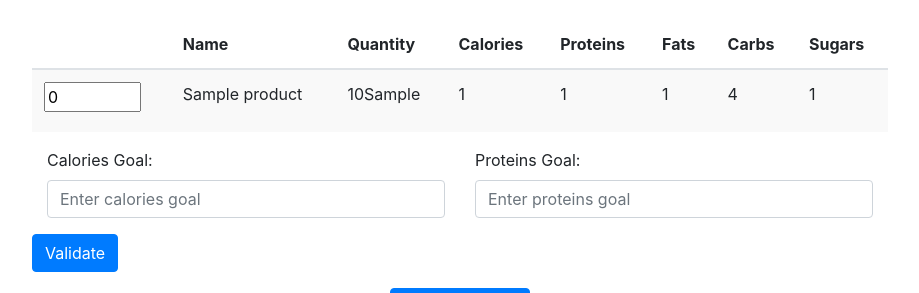
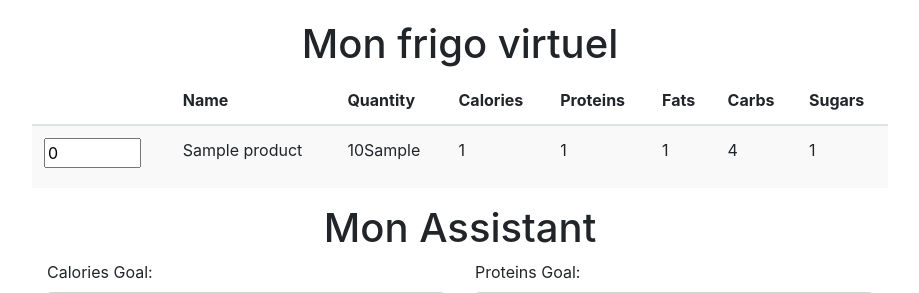
Before and after one commit to LoicRcp/DietApp, a Flask app: page / in a window 1280 px wide. Shown: the top 293 px of the page, without its empty margins (180-1099 px from the left). Run offline with Flask 3, Linux system fonts and the light colour scheme; tables that the repository leaves empty hold one stand-in row (values such as "Sample post"); some libraries are stand-ins or nearby versions.

Commit message:
added titles on index page

```diff
--- a/templates/index.html
+++ b/templates/index.html
@@ -69,6 +69,7 @@
 <body>
 <div class="container">
     <div class="table-responsive">
+        <h1 class="text-center">Mon frigo virtuel</h1>
         <table class="table table-striped" id="my-table">
             <thead>
             <tr>
@@ -102,8 +103,11 @@
 
             </tbody>
         </table>
+        <h1 class="text-center">Mon Assistant</h1>
         <div class="row">
+
             <div class="col-md-6">
+
                 <div class="form-group">
                     <label for="calories">Calories Goal:</label>
                     <input type="number" class="form-control" id="calories" name="calories"
```
